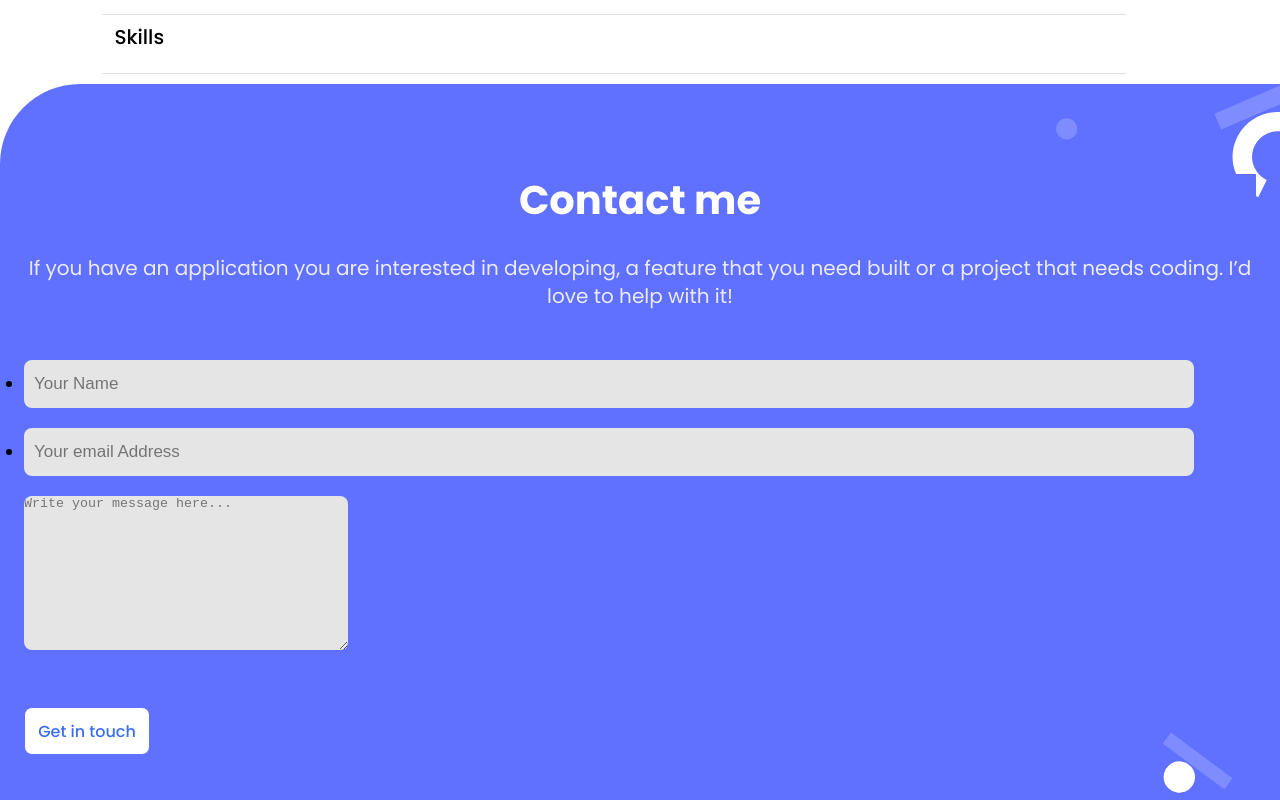
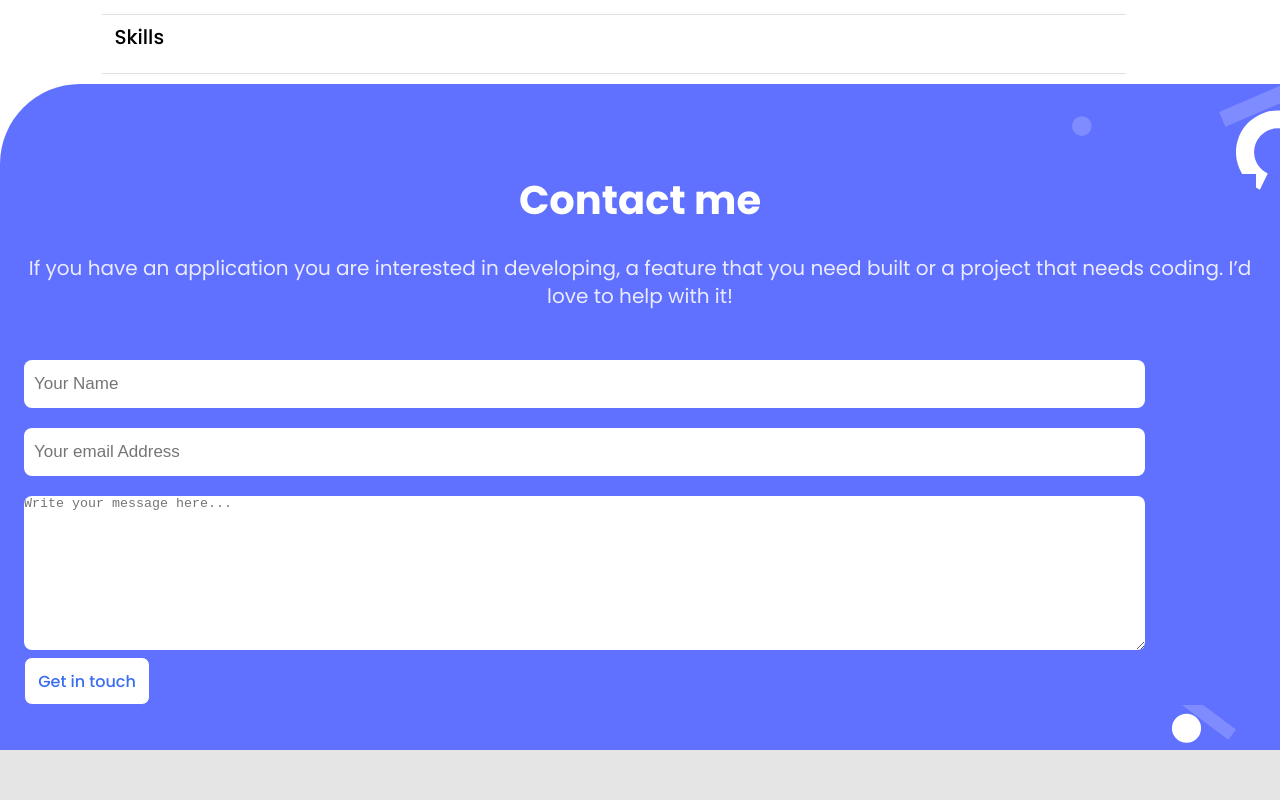
Before and after one commit to lerfast/my-portfolio, a website: page index.html in a window 1280 px wide. Shown: the part 4055-4855 px from the top of the page. After the commit the page ends 4805 px from the top, so only its background shows below. Drawn offline with Linux system fonts and the light colour scheme.

Commit message:
Update HTML and CSS file

```diff
--- a/index.html
+++ b/index.html
@@ -283,8 +283,11 @@
           <p class="white">If you have an application you are interested in developing, a feature that you need built or
             a project that needs coding.
             I’d love to help with it! </p>
+
         </div>
-        <form class="form2" id="form" action="https://formspree.io/f/mqkoqdwg" method="POST">
+
+
+        <form class="form2" id="form" action="https://formspree.io/f/mdovwkrg" method="post">
 
 
           <ul id="contactInGrid">
@@ -295,7 +298,8 @@
             </li>
             <li>
               <div class="input-div">
-                <input id="mail" type="email" name="email" required="true" placeholder="Your email Address" />
+                <input id="mail" type="email" name="email" required="true" placeholder="Your email Address"
+                  maxlength="500" />
               </div>
             </li>
           </ul>
@@ -307,9 +311,9 @@
           </div>
           </li>
 
+          <button type="submit" class="see-btn">Get in touch</button>
+        </form>
 
-        </form>
-        <button type="button" class="see-btn">Get in touch</button>
       </div>
     </section>
   </div>
--- a/style.css
+++ b/style.css
@@ -357,6 +357,13 @@
   font-size: 16px;
   line-height: 24px;
   color: #396df2;
+  cursor: pointer;
+}
+
+.see-btn:hover {
+  background-color: #6070ff;
+  color: #fff;
+  border: 1px solid #fff;
 }
 
 .see-btn2 {
@@ -376,6 +383,12 @@
   line-height: 24px;
   color: #396df2;
   margin: 15px 8%;
+}
+
+.see-btn2:hover {
+  background-color: #6070ff;
+  color: #fff;
+  border: 1px solid #fff;
 }
 
 .languages {
@@ -509,6 +522,10 @@
   background-color: #6070ff;
 }
 
+#contactInGrid {
+  list-style: none;
+}
+
 #contact-container p {
   color: #ebebff;
   font-style: normal;
@@ -521,14 +538,15 @@
 
 #form input,
 #form textarea {
-  width: 324px;
+  width: 91%;
   height: 154px;
   border-radius: 8px;
   border: none;
+  background-color: white;
 }
 
 #form input {
-  width: 95%;
+  width: 91%;
   height: 48px;
   padding: 10px;
   margin-bottom: 20px;
```
